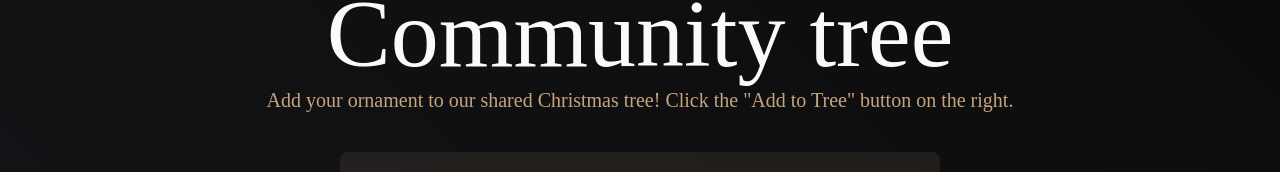
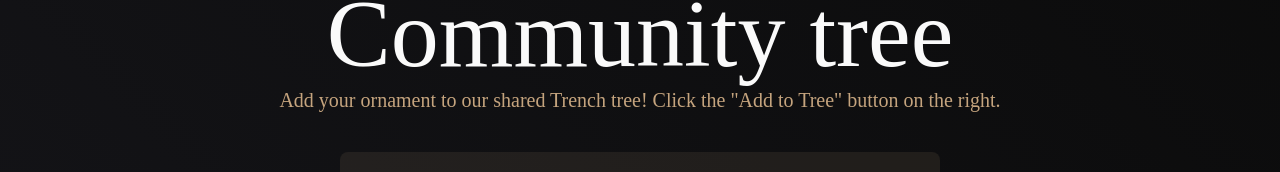
Before and after one commit to G1G3r78/trenchmass, a Next.js app: page /tree in a window 1280 px wide. Shown: the part 152-324 px from the top of the page. Built offline with nearby package versions, Linux system fonts and the light colour scheme; no server answers.

Commit message:
mainbeta4

```diff
--- a/app/tree/page.tsx
+++ b/app/tree/page.tsx
@@ -946,7 +946,7 @@ const deleteOrnament = async (ornament: HTMLElement) => {
       <main style={{ padding: '80px 20px', color: '#fafafa', fontFamily: "'Rosarivo', serif" }}>
         <h1 className="header2 center">Community tree</h1>
         <p style={{ textAlign: 'center', fontSize: '20px', marginBottom: '40px', color: '#c5a47e' }}>
-          Add your ornament to our shared Christmas tree! Click the "Add to Tree" button on the right.
+          Add your ornament to our shared Trench tree! Click the "Add to Tree" button on the right.
         </p>
 
         {/* Статусная информация */}
```
